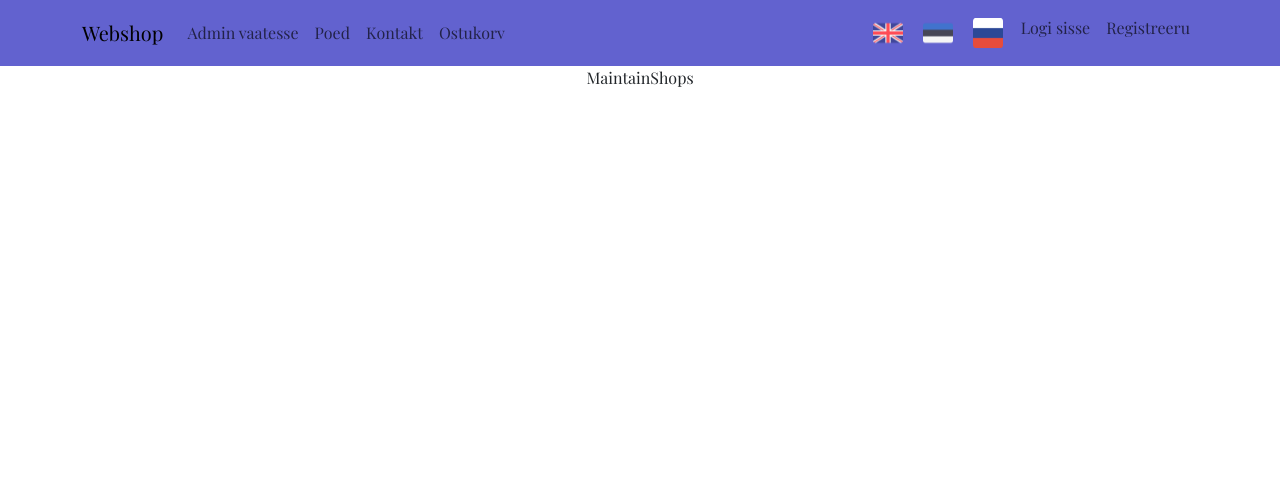
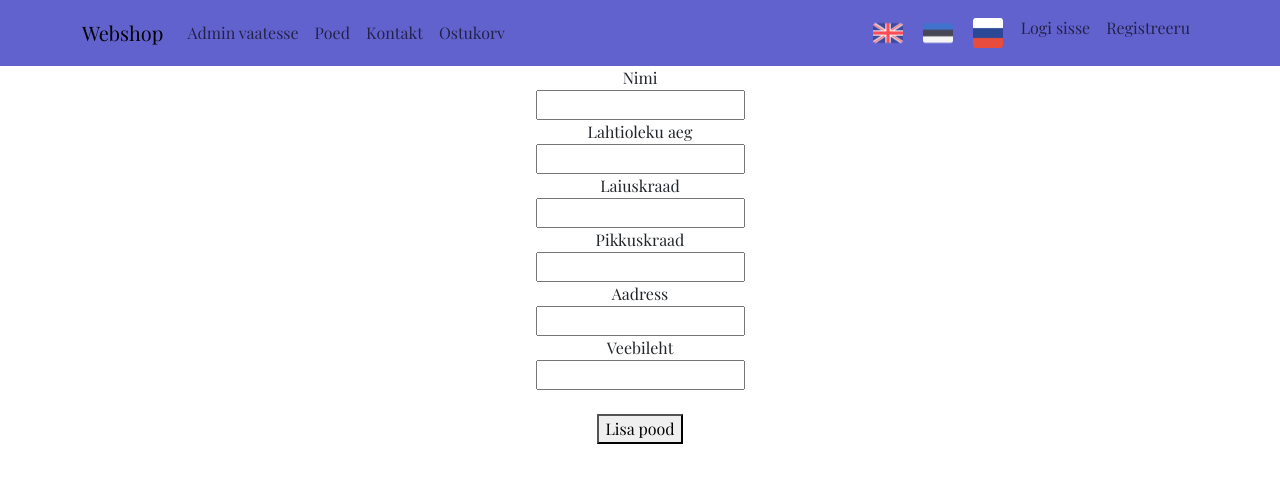
Before and after one commit to rkangur/React-10-23, a React (Create React App) app in the folder webshop/: page /admin/shops in a window 1280 px wide. Shown: the top 482 px of the page. Built offline with nearby package versions, Linux system fonts and the light colour scheme.

Commit message:
Webshop poodide väljakuvamine andmete laadimisega andmebaasist
-Markerid
-UseEffect
-Firebase andmebaasi loomine

```diff
--- a/webshop/src/components/Map.jsx
+++ b/webshop/src/components/Map.jsx
@@ -3,6 +3,7 @@ import { MapContainer, TileLayer, Marker, Popup } from 'react-leaflet';
 import icon from 'leaflet/dist/images/marker-icon.png';
 import iconShadow from 'leaflet/dist/images/marker-shadow.png';
 import ChangeView from './ChangeView';
+import { useEffect, useState } from 'react';
 let DefaultIcon = L.icon({
   iconUrl: icon,
   shadowUrl: iconShadow,
@@ -13,8 +14,16 @@ let DefaultIcon = L.icon({
 L.Marker.prototype.options.icon = DefaultIcon;
 
 function Map(props) {
+  const [shopsDb, setShopsDb] = useState([]);
 
   // VÕTTA ANDMEBAASIST KÕIK POED ja markeris automaatselt
+  useEffect(() => {
+    fetch('https://raheli-veebipood-default-rtdb.europe-west1.firebasedatabase.app/shops.json')
+      .then(response => response.json())
+      .then(json => {
+        setShopsDb(json || []);
+      })
+  }, []);
 
   return (
   <div>
@@ -25,7 +34,7 @@ function Map(props) {
         attribution='&copy; <a href="https://www.openstreetmap.org/copyright">OpenStreetMap</a> contributors'
         url="https://{s}.tile.openstreetmap.org/{z}/{x}/{y}.png"
       />
-      <Marker position={[59.4218, 24.7936]}>
+      {/* <Marker position={[59.4218, 24.7936]}>
         <Popup>
           Ülemiste keskus. <br /> Avatud 9-20
         </Popup>
@@ -39,7 +48,16 @@ function Map(props) {
         <Popup>
           Tasku keskus. <br /> Avatud 10-21
         </Popup>
+      </Marker> */}
+
+      {shopsDb.map(shop =>
+        <Marker position={[shop.latitude, shop.longitude]}>
+        <Popup>
+          {shop.name} <br /> {shop.opentime}
+        </Popup>
       </Marker>
+        )}
+
     </MapContainer>
   </div>)
 }
--- a/webshop/src/pages/admin/MaintainShops.jsx
+++ b/webshop/src/pages/admin/MaintainShops.jsx
@@ -1,15 +1,54 @@
-import React, { useRef } from 'react'
+import React, { useRef, useState } from 'react'
 
 function MaintainShops() {
   // samamoodi, nagu kategooriatega (erinev url)
-  const url = "https://rahel-react-webshop-10-23-default-rtdb.europe-west1.firebasedatabase.app/shops.json";
+  const url = "https://raheli-veebipood-default-rtdb.europe-west1.firebasedatabase.app/shops.json";
   const nameRef = useRef();
   const openTimeRef = useRef();
   const latitudeRef = useRef();
   const longitudeRef = useRef();
+  const addressRef = useRef();
+  const urlRef = useRef();
+  const [dbShops, setDbShops] = useState([]);
+
+
+
+  const addShop = () => {
+    dbShops.push( {
+      "name": nameRef.current.value,
+      "opentime": openTimeRef.current.value,
+      "latitude": Number(latitudeRef.current.value),
+      "longitude": Number(longitudeRef.current.value),
+      "address": addressRef.current.value,
+      "urlShop": urlRef.current.value
+    });
+    fetch(url, {"method": "PUT", "body": JSON.stringify(dbShops)})
+
+    // nameRef.current.value = "";
+    // openTimeRef.current.value = "";
+    // latitudeRef.current.value = "";
+    // longitudeRef.current.value = "";
+    // addressRef.current.value = "";
+    // urlRef.current.value = "";
+  }
 
   return (
-    <div>MaintainShops</div>
+    <div>
+
+      <label>Nimi</label> <br />
+      <input ref={nameRef}></input> <br />
+      <label>Lahtioleku aeg</label> <br />
+      <input ref={openTimeRef}></input> <br />
+      <label>Laiuskraad</label> <br />
+      <input ref={latitudeRef}></input> <br />
+      <label>Pikkuskraad</label> <br />
+      <input ref={longitudeRef}></input> <br />
+      <label>Aadress</label> <br />
+      <input ref={addressRef}></input> <br />
+      <label>Veebileht</label> <br />
+      <input ref={urlRef}></input> <br /><br />
+      <button onClick={addShop}>Lisa pood</button> <br />
+    </div>
   )
 }
 
--- a/webshop/src/pages/global/Shops.jsx
+++ b/webshop/src/pages/global/Shops.jsx
@@ -1,21 +1,41 @@
-import { useState } from 'react';
+import { useEffect, useState } from 'react';
 import Map from '../../components/Map';
 import { Button } from '@mui/material';
 
 function Shops() {
-  const [coordinaates, setCoordinates] = useState({lngLat: [59.4378, 24.7574], zoom: 11});
+  const [coordinates, setCoordinates] = useState({lngLat: [59.4378, 24.7574], zoom: 11});
+  const [coordinatesDb, setCoordinatesDb] = useState([]);
 
-  // KODUS: Teha Helsinki ja Pärnusse ka pood juurde
   // võtta andmebaasist kõik poed ja kuvada neid välja ning kontrollida kas click toimib (alumised 3 mapi abil andmebaasist)
+  useEffect(() => {
+    fetch('https://raheli-veebipood-default-rtdb.europe-west1.firebasedatabase.app/shops.json')
+      .then(response => response.json())
+      .then(json => {
+        setCoordinatesDb(json || []);
+      })
+  }, []);
 
   return (<div>
-    <Button onClick={() => setCoordinates({lngLat: [58.6942, 25.9077], zoom: 6})}>Kõik poed</Button>
+    <Button onClick={() => setCoordinates({lngLat: [58.6942, 25.9077], zoom: 5})}>Kõik poed</Button>
     <Button onClick={() => setCoordinates({lngLat: [59.4378, 24.7574], zoom: 11})}>Kõik Tallinna poed</Button>
 
-    <Button onClick={() => setCoordinates({lngLat: [59.4218, 24.7936], zoom: 13})}>Ülemiste</Button>
+    {/* <Button onClick={() => setCoordinates({lngLat: [59.4218, 24.7936], zoom: 13})}>Ülemiste</Button>
     <Button onClick={() => setCoordinates({lngLat: [59.4271, 24.7236], zoom: 13})}>Kristiine</Button>
     <Button onClick={() => setCoordinates({lngLat: [58.3778, 26.7309], zoom: 13})}>Tasku keskus</Button>
-    <Map mapCoordinaates={coordinaates}  />
+    <Button onClick={() => setCoordinates({lngLat: [60.1617, 24.9362], zoom: 13})}>Helsinki</Button>
+    <Button onClick={() => setCoordinates({lngLat: [58.3874, 24.5014], zoom: 13})}>Pärnu</Button> */}
+
+    <Map mapCoordinaates={coordinates}  />
+
+    <div className='products'>
+    {coordinatesDb.map(coordinate =>
+        <div>
+          <div>Poe nimi: {coordinate.name}</div>
+          <div>Poe asukoht: {coordinate.address}</div>
+          <div>Poe lahtioleku ajad: {coordinate.opentime}</div>
+          <div>Poe veebileht: {coordinate.urlShop}</div> <br />
+        </div>)}
+    </div>
   </div>)
 }
 
```
